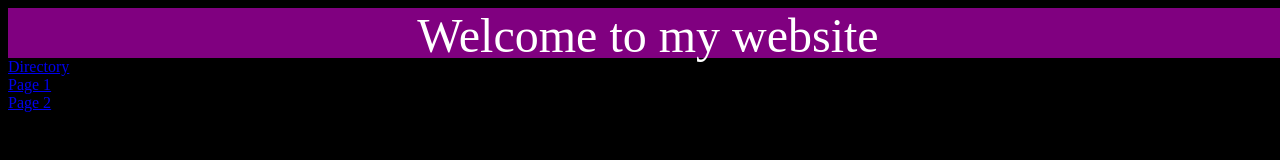
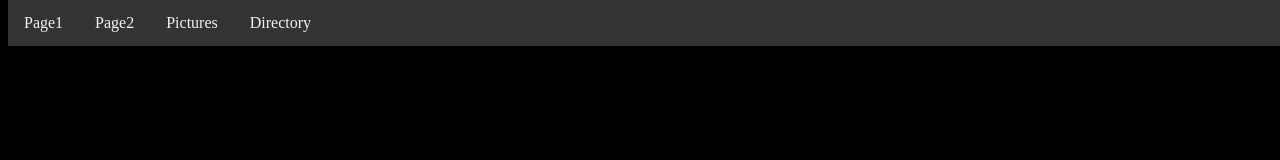
Before and after one commit to Nmatt1/dell, a plain HTML site: page Home.html in a window 1280 px wide. Drawn offline with Linux system fonts and the light colour scheme.

Commit message:
Will this work?
This is what I have done for making the website. Pages direct to the right place now and I have added titles to the tabs

```diff
--- a/Home.html
+++ b/Home.html
@@ -2,13 +2,14 @@
 <html>
 
 	<head>
-		<link rel="stylesheet" href="page1css/Page 1 style.css" >
+		<link rel="stylesheet" href="css/style.css" >
+		<title>Home</title>
 	</head>
-<body>
-		<div class="header"> <font color="white" size="50" > <center> Welcome to my website </center>
-		</font>
 	</div>
-	<div id="button"><a href="dir.html">Directory</a>
-	<div id="button"><a href="Page1.html">Page 1</a>
-	<div id="button"><a href="Page1.html">Page 2</a>
+<div class="navbar">
+  <a href="Page1.html">Page1</a>
+  <a href="Page2.html">Page2</a>
+  <a href="Pictures.html">Pictures</a>
+  <a href="dir.html">Directory</a>
+</div>
 		<meta name="viewport" content="width=device-width, initial-scale=1.0">
```
Also changed, not shown: Page1.html (+11 -1 lines), Pictures.html (+4 -3 lines), dir.html (+12 -9 lines), page2.html (+1 -0 lines).
